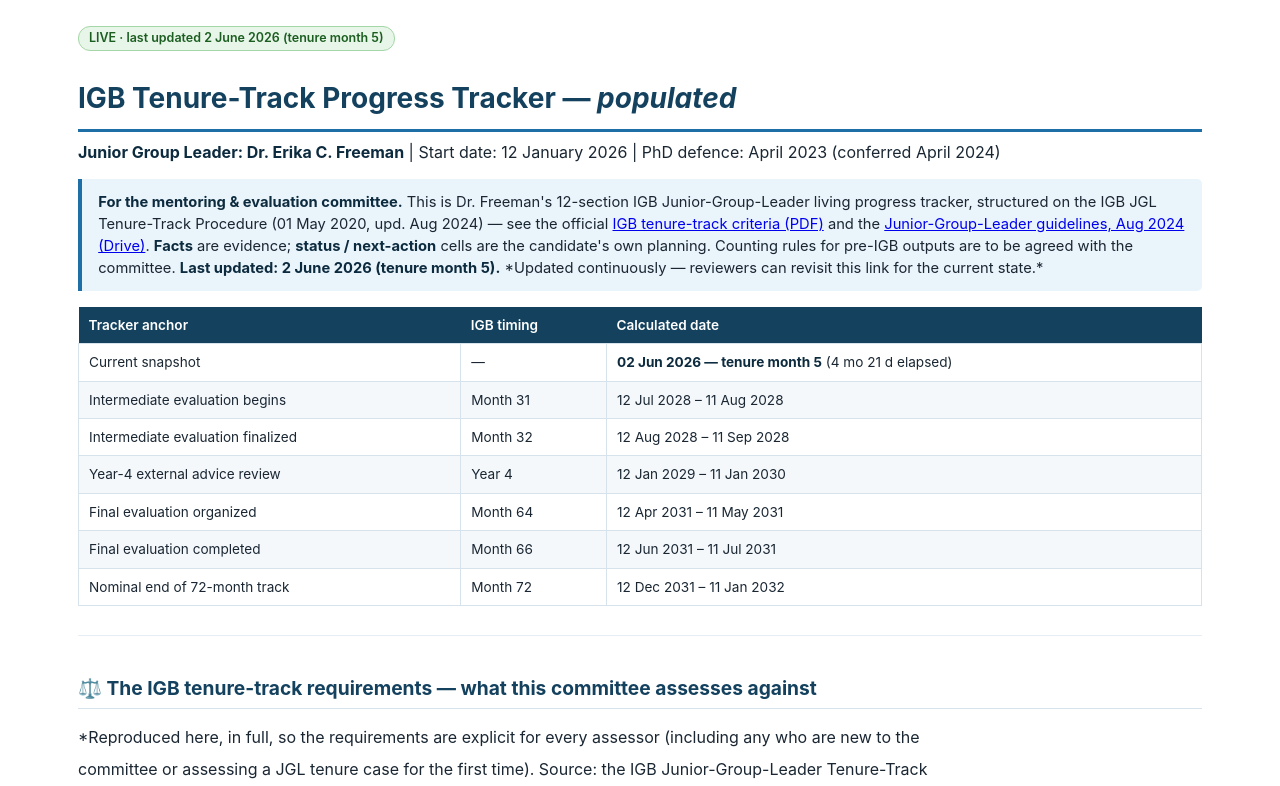
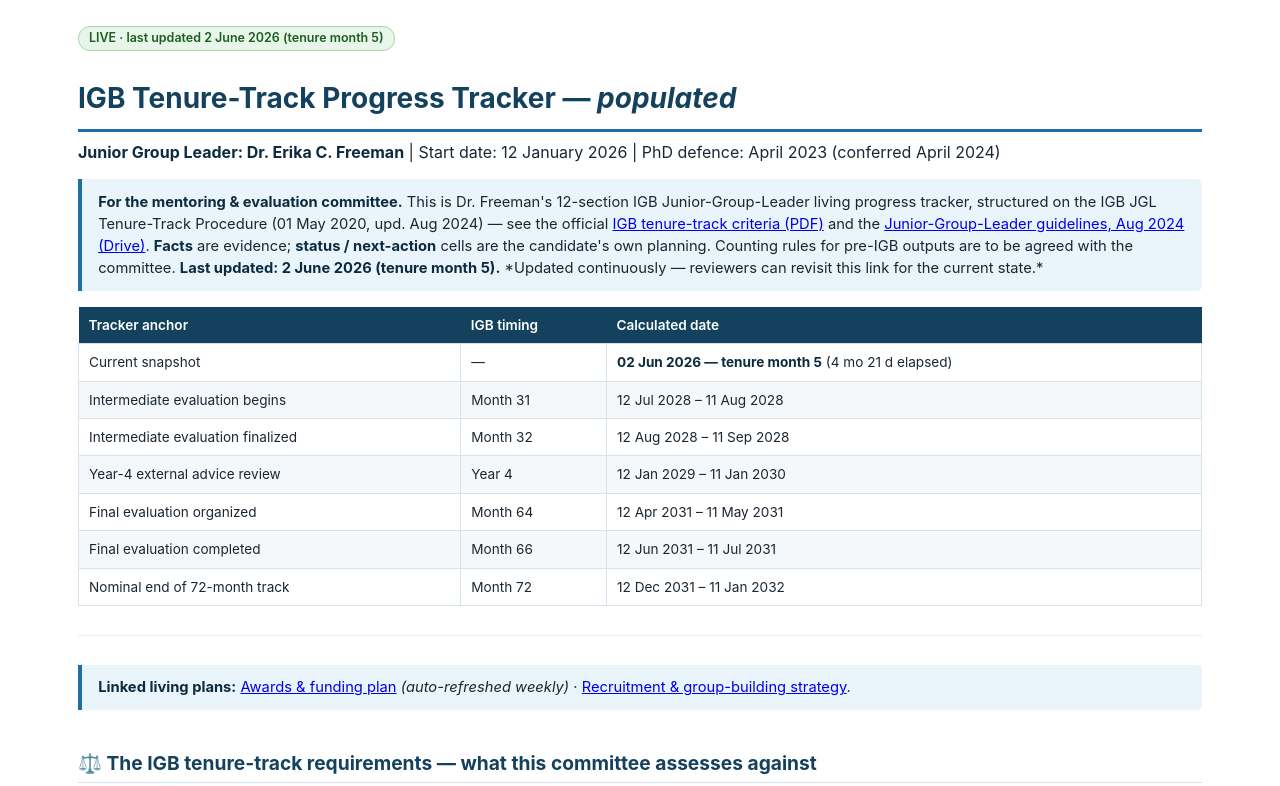
Before and after one commit to erikafreeman/igb-tracker, a plain HTML site: page index.html in a window 1280 px wide. Shown: the top 786 px of the page. Drawn offline with Linux system fonts and the light colour scheme.

Commit message:
Link Awards & Funding Plan from tracker

```diff
--- a/index.html
+++ b/index.html
@@ -32,6 +32,7 @@ p{margin:.5em 0}
 <tr><td>Nominal end of 72-month track</td><td>Month 72</td><td>12 Dec 2031 – 11 Jan 2032</td></tr>
 </tbody></table></div>
 <hr>
+<blockquote><strong>Linked living plans:</strong> <a href="https://erikafreeman.github.io/igb-tracker/awards.html" target="_blank" rel="noopener">Awards &amp; funding plan</a> <em>(auto-refreshed weekly)</em> · <a href="https://erikafreeman.github.io/igb-tracker/recruitment.html" target="_blank" rel="noopener">Recruitment &amp; group-building strategy</a>.</blockquote>
 <h2>⚖️ The IGB tenure-track requirements — what this committee assesses against</h2>
 <p>*Reproduced here, in full, so the requirements are explicit for every assessor (including any who are new to the</p>
 <p>committee or assessing a JGL tenure case for the first time). Source: the IGB Junior-Group-Leader Tenure-Track</p>
```
